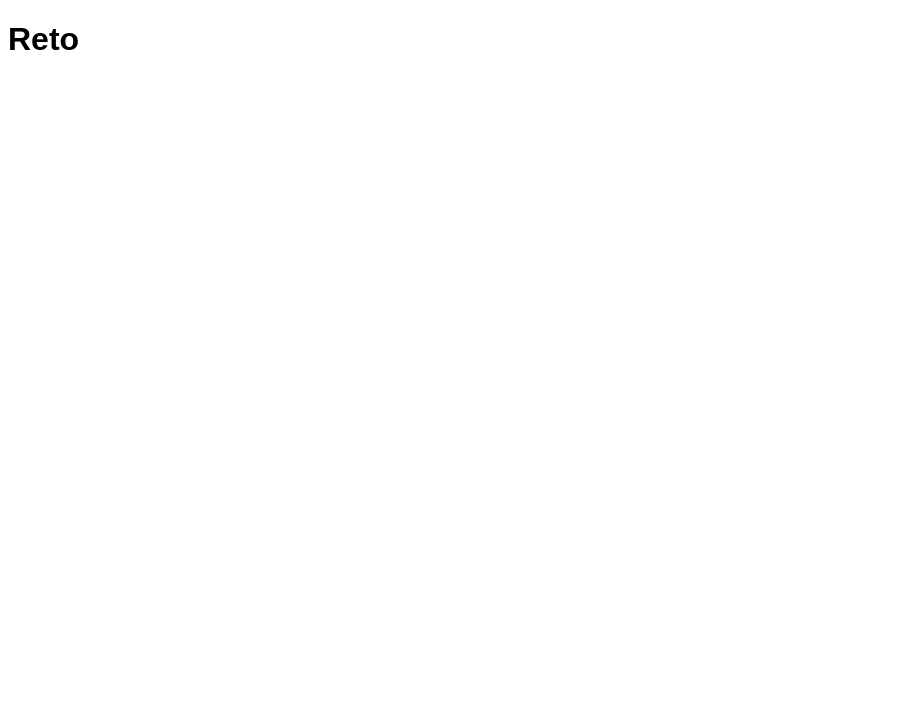
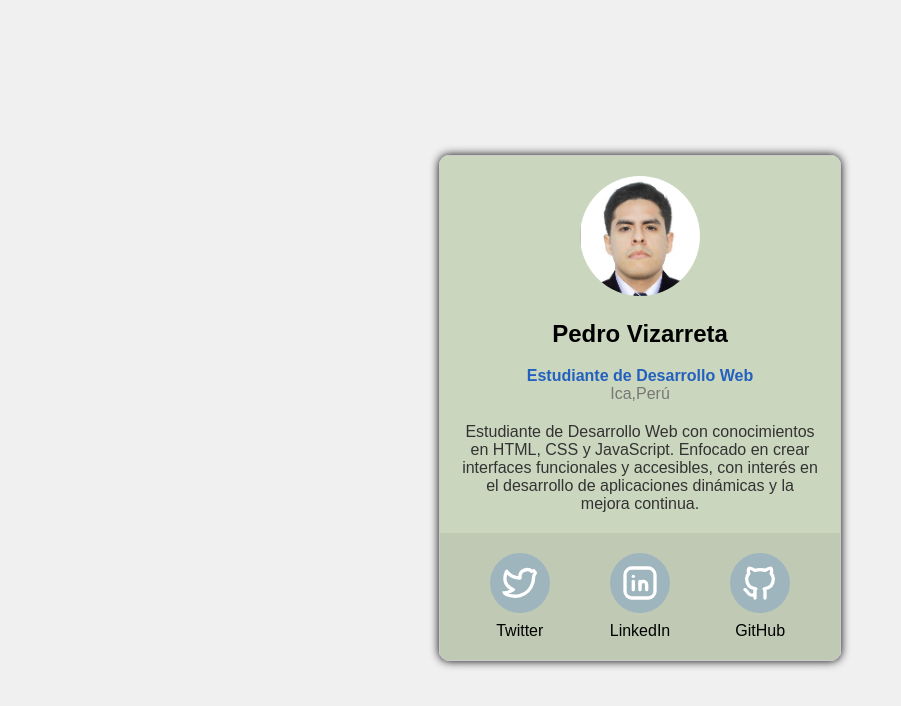
Before and after one commit to erikllerena/web-retos-iniciacion, a plain HTML site: page semana-01/reto-01/index.html in a window 1280 px wide. Shown: the whole page, without its empty margins (0-901 px from the left). Drawn offline with Linux system fonts and the light colour scheme.

Commit message:
creacion de perfil usando html y css

```diff
--- a/semana-01/reto-01/index.html
+++ b/semana-01/reto-01/index.html
@@ -3,15 +3,47 @@
 
 <head>
     <meta charset='utf-8'>
-    <title>Reto</title>
+    <title>Reto 1</title>
     <link rel='stylesheet' href='styles.css'>
 </head>
 
 <body>
+    <div class='container'>
+    <header>
+        <img src='./images/FotoPedro.jpeg' alt="Foto de Pedro Vizarreta" title="Foto Facherito" >
+        <section class='info'>
+            <h1>Pedro Vizarreta</h1>
+            <div class='details'>
+            <span>Estudiante de Desarrollo Web</span>
+            <span>Ica,Perú</span>
+            </div>
+        </section>
+    </header>
     <main>
-        <h1>Reto</h1>
+        <p>Estudiante de Desarrollo Web con conocimientos en HTML, CSS y JavaScript. Enfocado en crear interfaces funcionales y accesibles, con interés en el desarrollo de aplicaciones dinámicas y la mejora continua.</p>
     </main>
+    <footer>
+        <div class="divider">
+        <a href='' target='_blank'>
+            <svg xmlns="http://www.w3.org/2000/svg" width="24" height="24" viewBox="0 0 24 24" fill="none" stroke="currentColor" stroke-width="2" stroke-linecap="round" stroke-linejoin="round" class="icon"><path stroke="none" d="M0 0h24v24H0z" fill="none"/><path d="M22 4.01c-1 .49 -1.98 .689 -3 .99c-1.121 -1.265 -2.783 -1.335 -4.38 -.737s-2.643 2.06 -2.62 3.737v1c-3.245 .083 -6.135 -1.395 -8 -4c0 0 -4.182 7.433 4 11c-1.872 1.247 -3.739 2.088 -6 2c3.308 1.803 6.913 2.423 10.034 1.517c3.58 -1.04 6.522 -3.723 7.651 -7.742a13.84 13.84 0 0 0 .497 -3.753c0 -.249 1.51 -2.772 1.818 -4.013z" /></svg>
+        </a>
+        <p>Twitter</p>
+        </div>
+        <div class="divider">
+        <a href='' target='_blank'>
+            <svg xmlns="http://www.w3.org/2000/svg" width="24" height="24" viewBox="0 0 24 24" fill="none" stroke="currentColor" stroke-width="2" stroke-linecap="round" stroke-linejoin="round" class="icon"><path stroke="none" d="M0 0h24v24H0z" fill="none"/><path d="M8 11v5" /><path d="M8 8v.01" /><path d="M12 16v-5" /><path d="M16 16v-3a2 2 0 1 0 -4 0" /><path d="M3 7a4 4 0 0 1 4 -4h10a4 4 0 0 1 4 4v10a4 4 0 0 1 -4 4h-10a4 4 0 0 1 -4 -4z" /></svg>
+        </a>
+        <p>LinkedIn</p>
+        </div>
+        <div class="divider">
+        <a href='' target='_blank'>
+            <svg xmlns="http://www.w3.org/2000/svg" width="24" height="24" viewBox="0 0 24 24" fill="none" stroke="currentColor" stroke-width="2" stroke-linecap="round" stroke-linejoin="round" class="icon"><path stroke="none" d="M0 0h24v24H0z" fill="none"/><path d="M9 19c-4.3 1.4 -4.3 -2.5 -6 -3m12 5v-3.5c0 -1 .1 -1.4 -.5 -2c2.8 -.3 5.5 -1.4 5.5 -6a4.6 4.6 0 0 0 -1.3 -3.2a4.2 4.2 0 0 0 -.1 -3.2s-1.1 -.3 -3.5 1.3a12.3 12.3 0 0 0 -6.2 0c-2.4 -1.6 -3.5 -1.3 -3.5 -1.3a4.2 4.2 0 0 0 -.1 3.2a4.6 4.6 0 0 0 -1.3 3.2c0 4.6 2.7 5.7 5.5 6c-.6 .6 -.6 1.2 -.5 2v3.5" /></svg>
+        </a>
+        <p>GitHub</p>
+        </div>
+    </footer>
     <script src='script.js'></script>
+    </div>
 </body>
 
 </html>
--- a/semana-01/reto-01/styles.css
+++ b/semana-01/reto-01/styles.css
@@ -1,3 +1,65 @@
 body {
     font-family: sans-serif;
+    display: flex;
+    justify-content: center;
+    align-items: center;
+    height: 100vh;
+    background-color: #f0f0f0;
 }
+.container {
+    background-color: rgba(178, 196, 155, 0.575);
+    max-width: 400px;
+    border: 1px solid #ccc;
+    border-radius: 10px;
+    box-shadow: 0 0 10px rgb(0, 0, 0);
+    text-align: center;
+}
+header {
+    margin-top: 20px;
+}
+header img{
+    width: 120px;
+    height: 120px;
+    border-radius: 50%;
+}
+.info {
+    margin: 0;
+}
+.details span{
+    display: block;
+    color: #777;
+}
+.details span:first-child{
+    color: #2261be;
+    font-weight: bold;
+}
+main {
+    padding: 20px;
+    font-size: 16px;
+    color: #333;
+}
+main p {
+    margin: 0;
+}
+footer {
+    display: flex;
+    justify-content: center;
+    gap: 60px;
+    background-color: #77777723;
+    padding: 20px 0;
+}
+/*estilos de los dividers*/
+.divider p {
+    color:  rgb(0, 0, 0);
+    margin-bottom: 0;
+    margin-top: 5px;
+}
+/*estilos iconos*/
+.icon {
+    color: #fff;
+    width: 40px;
+    height: 40px;
+    padding: 10px;
+    background-color: rgba(142, 171, 194, 0.651);
+    border-radius: 50%;
+}
```
Also changed, not shown: semana-01/reto-01/images/FotoPedro.jpeg (added).
